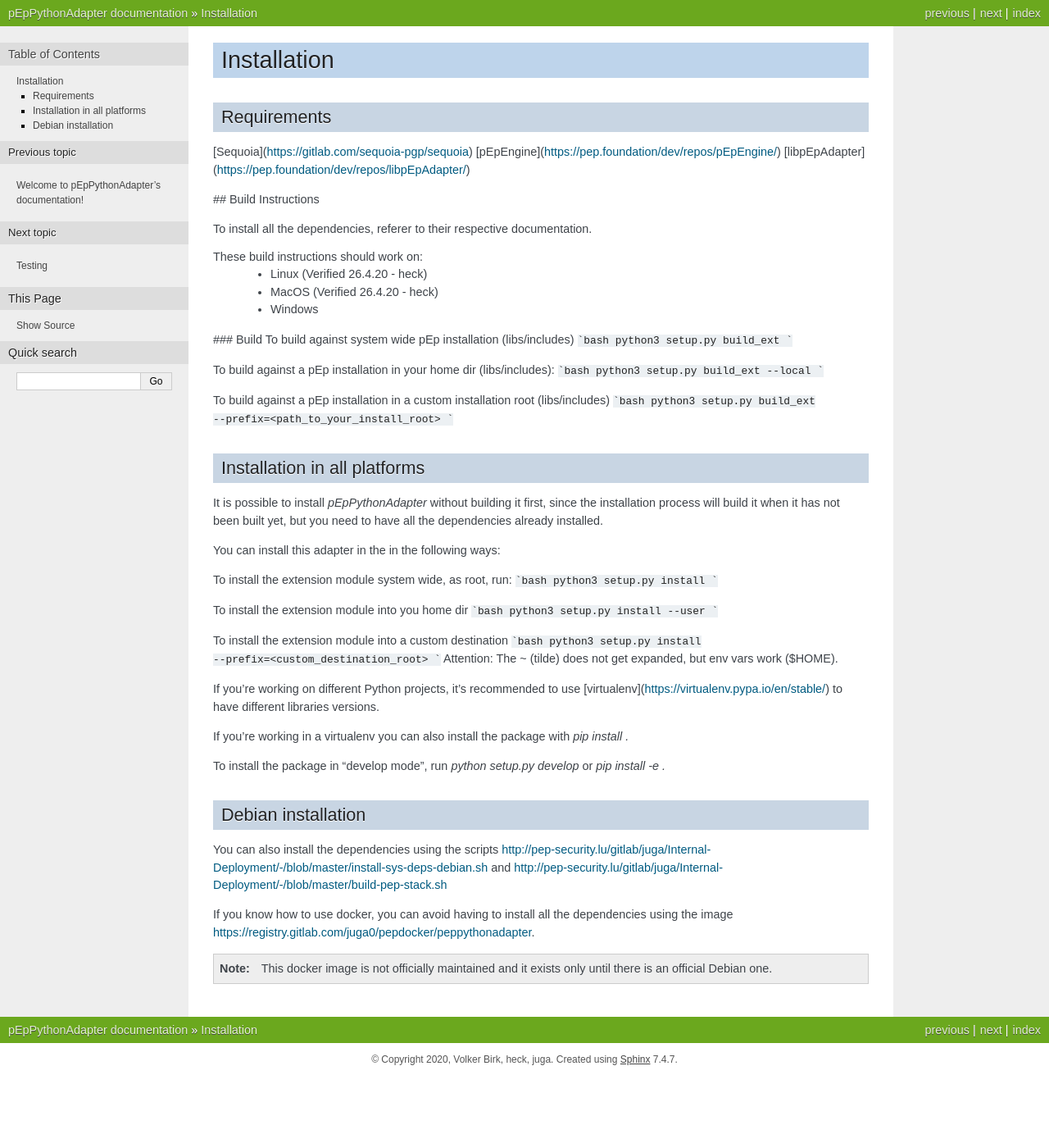
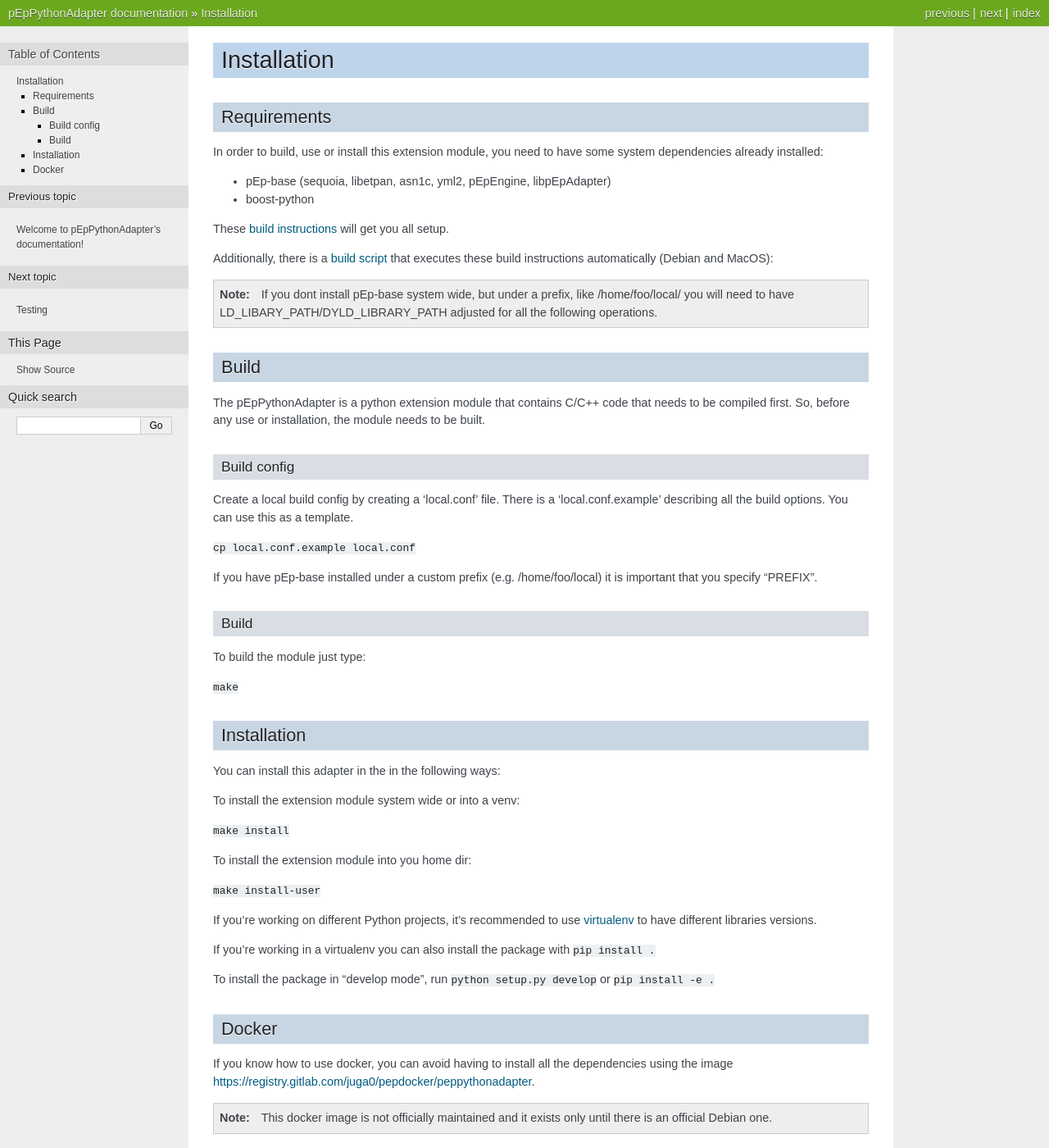
Before and after one commit to plancksecurity/foundation-planckPythonWrapper, a Sphinx documentation site: the page built from docs/source/install.rst, in a window 1280 px wide and 1400 px high. Shown: the whole window at 82% size. Built offline with Sphinx 7.4.7, drawn with Linux system fonts in a browser that asks for light colours; the version number could not be read and is left out.

Commit message:
overhaul install instructions

````diff
--- a/docs/source/install.rst
+++ b/docs/source/install.rst
@@ -3,79 +3,70 @@
 
 Requirements
 ------------
+In order to build, use or install this extension module, you need to have some
+system dependencies already installed:
 
-[Sequoia](https://gitlab.com/sequoia-pgp/sequoia)
-[pEpEngine](https://pep.foundation/dev/repos/pEpEngine/)
-[libpEpAdapter](https://pep.foundation/dev/repos/libpEpAdapter/)
+* pEp-base (sequoia, libetpan, asn1c, yml2, pEpEngine, libpEpAdapter)
+* boost-python
 
-## Build Instructions
+These `build instructions <https://dev.pep.foundation/Common%20Adapter%20Documentation/Adapter_Build_Instructions>`_ will get you all setup.
 
-To install all the dependencies, referer to their respective documentation.
+Additionally, there is a `build script <http://pep-security.lu/gitlab/juga/Internal-Deployment/-/blob/master/build-pep-stack.sh>`_
+that executes these build instructions automatically (Debian and MacOS):
 
-These build instructions should work on:
- * Linux (Verified 26.4.20 - heck)
- * MacOS (Verified 26.4.20 - heck)
- * Windows
+.. Note:: If you dont install pEp-base system wide, but under a prefix, like /home/foo/local/
+   you will need to have LD_LIBARY_PATH/DYLD_LIBRARY_PATH adjusted for all the following operations.
 
-### Build
-To build against system wide pEp installation (libs/includes)
-```bash
-python3 setup.py build_ext
-```
 
-To build against a pEp installation in your home dir (libs/includes):
-```bash
-python3 setup.py build_ext --local
-```
+Build
+-----
+The pEpPythonAdapter is a python extension module that contains C/C++ code that needs to be
+compiled first. So, before any use or installation, the module needs to be built.
 
-To build against a pEp installation in a custom installation root (libs/includes)
-```bash
-python3 setup.py build_ext --prefix=<path_to_your_install_root>
-```
+Build config
+~~~~~~~~~~~~
+Create a local build config by creating a 'local.conf' file. There is a 'local.conf.example' describing
+all the build options. You can use this as a template.
 
-Installation in all platforms
------------------------------
+``cp local.conf.example local.conf``
 
-It is possible to install `pEpPythonAdapter` without building it first, since
-the installation process will build it when it has not been built yet, but you
-need to have all the dependencies already installed.
 
+If you have pEp-base installed under a custom prefix (e.g. /home/foo/local) it is important
+that you specify "PREFIX".
+
+Build
+~~~~~
+To build the module just type:
+
+``make``
+
+Installation
+------------
 You can install this adapter in the in the following ways:
 
-To install the extension module system wide, as root, run:
-```bash
-python3 setup.py install
-```
+To install the extension module system wide or into a venv:
 
-To install the extension module into you home dir
-```bash
-python3 setup.py install --user
-```
+``make install``
 
-To install the extension module into a custom destination
-```bash
-python3 setup.py install --prefix=<custom_destination_root>
-```
-Attention: The ~ (tilde) does not get expanded, but env vars work ($HOME).
+
+To install the extension module into you home dir:
+
+``make install-user``
+
 
 If you're working on different Python projects, it's recommended to use
-[virtualenv](https://virtualenv.pypa.io/en/stable/) to have different
+`virtualenv <https://virtualenv.pypa.io/en/stable/>`_ to have different
 libraries versions.
 
 If you're working in a virtualenv you can also install the package with
-`pip install .`
+``pip install .``
 
-To install the package in "develop mode", run `python setup.py develop`
-or `pip install -e .`
+To install the package in "develop mode", run ``python setup.py develop``
+or ``pip install -e .``
 
-Debian installation
---------------------
 
-You can also install the dependencies using the scripts
-http://pep-security.lu/gitlab/juga/Internal-Deployment/-/blob/master/install-sys-deps-debian.sh
-and
-http://pep-security.lu/gitlab/juga/Internal-Deployment/-/blob/master/build-pep-stack.sh
-
+Docker
+------
 If you know how to use docker, you can avoid having to install all
 the dependencies using the image
 https://registry.gitlab.com/juga0/pepdocker/peppythonadapter.
````
